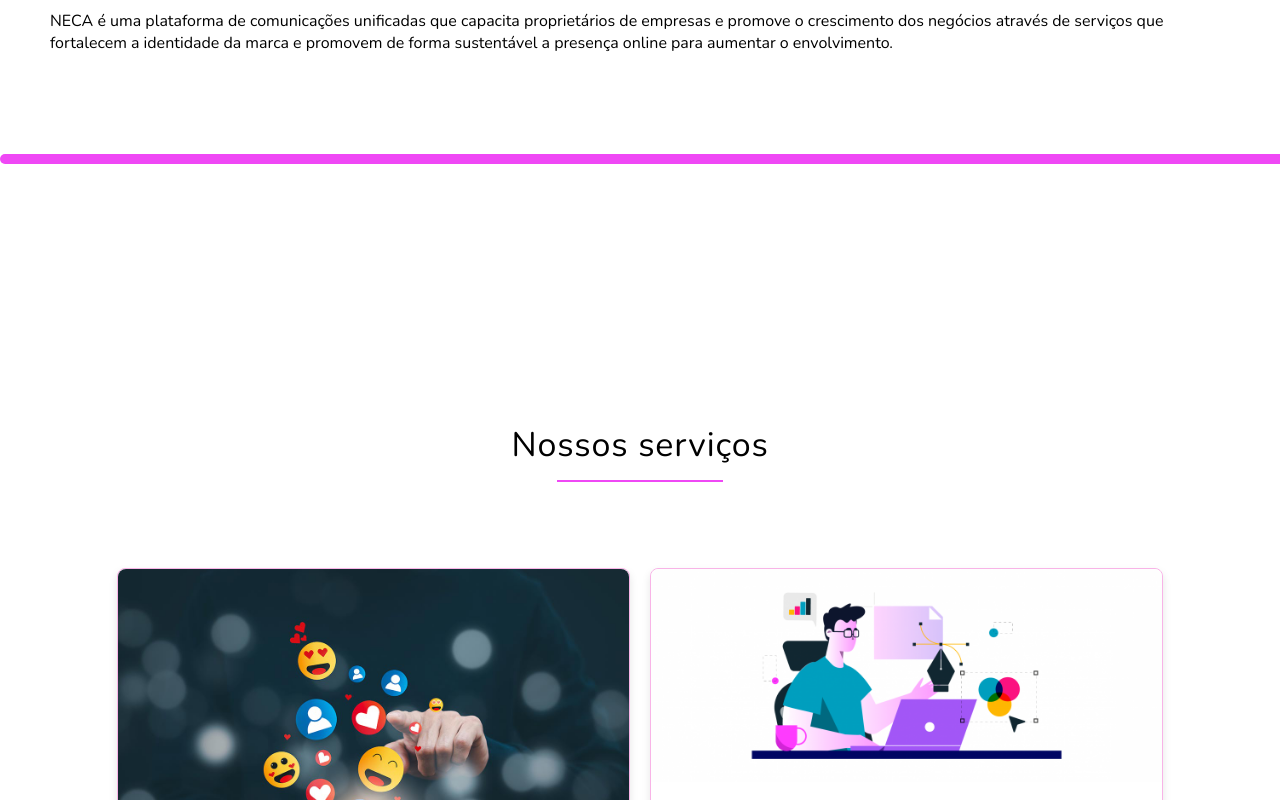
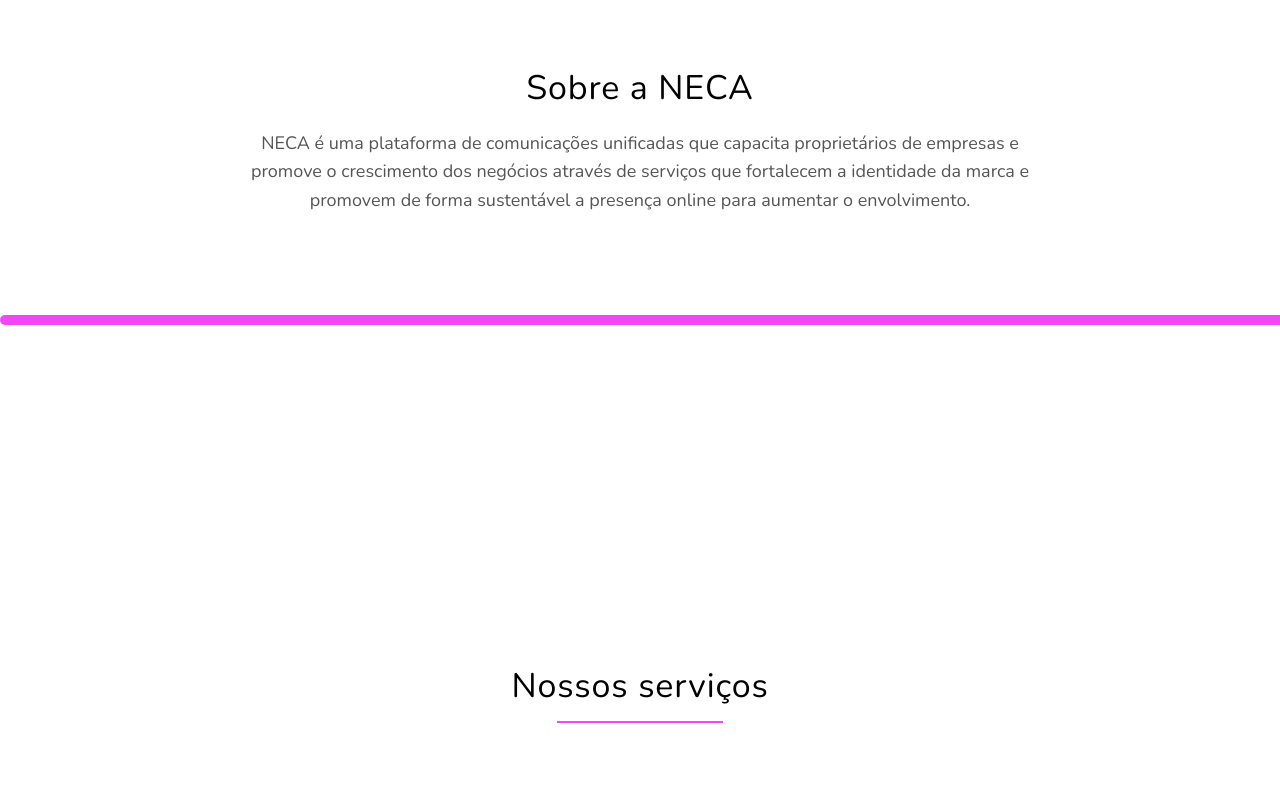
Before and after one commit to Aquno/neca, a plain HTML site: page index.html in a window 1280 px wide. Shown: the part 1260-2060 px from the top of the page. Drawn offline with nearby package versions, Linux system fonts and the light colour scheme.

Commit message:
finalizaçao final

```diff
--- a/css/styles.css
+++ b/css/styles.css
@@ -220,7 +220,7 @@
 }
 
 
-
+/* --------------------------------------saiba mais----------------------------*/
 section.seja hr{
     border: none;
     border-top: 10px  solid #ef48f5;
@@ -232,8 +232,38 @@
 
 
 section.saibam {
+    padding: 80px 0;
+    background-color: #ffffff; /* Cor de fundo para destacar a seção */
+    text-align: center; /* Centraliza o texto */
+}
 
+section.saibam h2 {
+    font-size: 34px;
+    letter-spacing: 0.85px;
+    line-height: 42px;
+    font-weight: normal;
+    margin-bottom: 20px; /* Espaçamento abaixo do título */
 }
+
+section.saibam p {
+    font-size: 18px;
+    line-height: 1.6;
+    color: #555; /* Cor do texto */
+    max-width: 800px; /* Largura máxima do parágrafo */
+    margin: 0 auto; /* Centraliza o parágrafo */
+    padding: 0 20px; /* Padding para dar espaço nas laterais em telas menores */
+}
+
+section.saibam hr {
+    border: none;
+    border-top: 2px solid #ef48f5;
+    width: 166px;
+    margin: 40px auto 0; /* Margem para centralizar e espaçamento acima */
+}
+
+
+
+
 section.saibam hr{
     border: none;
     border-top: 10px  solid #ef48f5;
--- a/index.html
+++ b/index.html
@@ -117,7 +117,7 @@
                     <div class="product">
 
                         <div class="product-picture">
-                            <img src="images/visu.png" alt="">
+                            <img src="images/idv.png" alt="">
                         </div>
                         <div class="product-info">
                             <h3>
@@ -133,7 +133,7 @@
                     <div class="product">
 
                         <div class="product-picture">
-                            <img src="images/desim.png" alt="">
+                            <img src="images/dezzin.jpg" alt="">
                         </div>
                         <div class="product-info">
                             <h3>
```
Also changed, not shown: images/criid.png (deleted), images/desig.png (deleted), images/dezzin.jpg (added), images/gredessoc.png (deleted), images/idv.png (added), images/ux.png (deleted).
